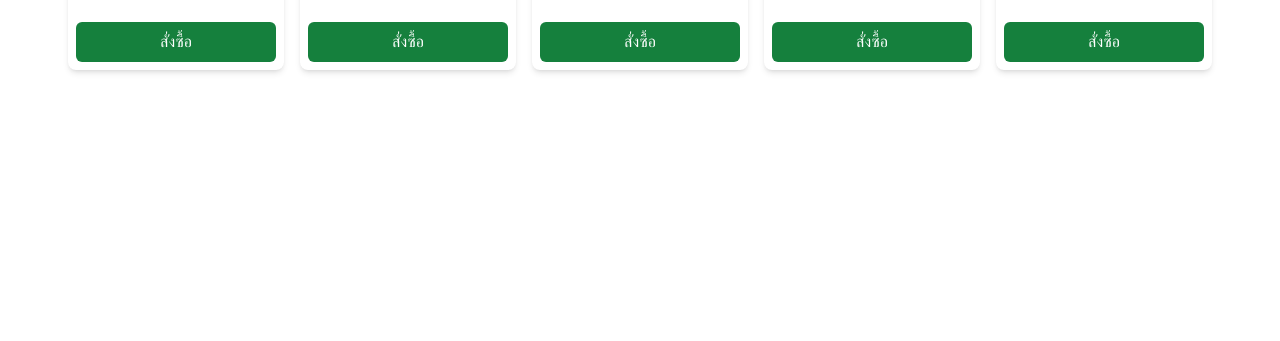
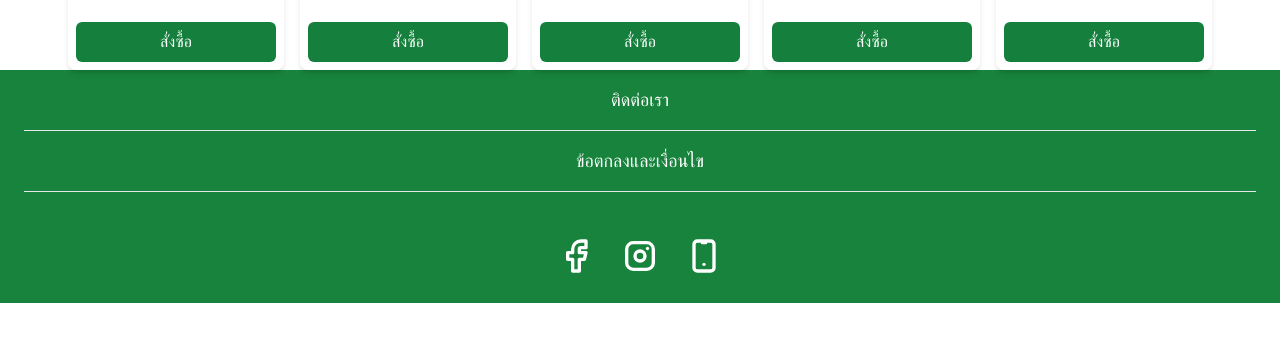
Before and after one commit to diyoooor/pak-sod-by-nui, a Next.js app: page /products in a window 1280 px wide. Shown: the part 2143-2484 px from the top of the page. Before the commit the page ends 2309 px from the top, so only its background shows below. Built offline with nearby package versions, Linux system fonts and the light colour scheme.

Commit message:
⚡️ Implement :: Add footer

```diff
--- /dev/null
+++ b/app/components/Footer.tsx
@@ -0,0 +1,62 @@
+import {
+  IconHome,
+  IconSearch,
+  IconBrandFacebook,
+  IconBrandInstagram,
+  IconDeviceMobile,
+} from "@tabler/icons-react";
+import React from "react";
+
+const Footer = () => {
+  const mock = [
+    {
+      icon: <IconHome className="w-6 h-6" />,
+      label: "ติดต่อเรา",
+      href: "/",
+    },
+    {
+      icon: <IconSearch className="w-6 h-6" />,
+      label: "ข้อตกลงและเงื่อนไข",
+      href: "/search",
+    },
+  ];
+
+  const mock_social = [
+    {
+      icon: <IconBrandFacebook className="w-10 h-10" />,
+    },
+    {
+      icon: <IconBrandInstagram className="w-10 h-10" />,
+    },
+    {
+      icon: <IconDeviceMobile className="w-10 h-10" />,
+    },
+  ];
+
+  return (
+    <footer className="bg-light-primary text-white text-center ">
+      <ul className="pb-10">
+        {mock.map((item, idx) => (
+          <li key={idx} className="border-b py-4 mx-6 text-lg">
+            {item.label}
+          </li>
+        ))}
+      </ul>
+      <section className="pb-4 space-x-2">
+        {mock_social.map((item, idx) => (
+          <a
+            key={idx}
+            href="#"
+            className="inline-block px-2 rounded-lg p-1"
+            target="_blank"
+            rel="noopener noreferrer"
+          >
+            {item.icon}
+          </a>
+        ))}
+      </section>
+    </footer>
+  );
+};
+
+export default Footer;
--- a/app/layout.tsx
+++ b/app/layout.tsx
@@ -2,6 +2,7 @@ import type { Metadata } from "next";
 import "./globals.css";
 import NavbarBottom from "./components/Navbar/NavbarBottom";
 import NavbarHeader from "./components/Navbar/NavbarHeader";
+import Footer from "./components/Footer";
 
 export const metadata: Metadata = {
   title: "Create Next App",
@@ -18,6 +19,7 @@ export default function RootLayout({
       <body className="bg-white">
         <NavbarHeader />
         {children}
+        <Footer />
         <NavbarBottom />
       </body>
     </html>
```
